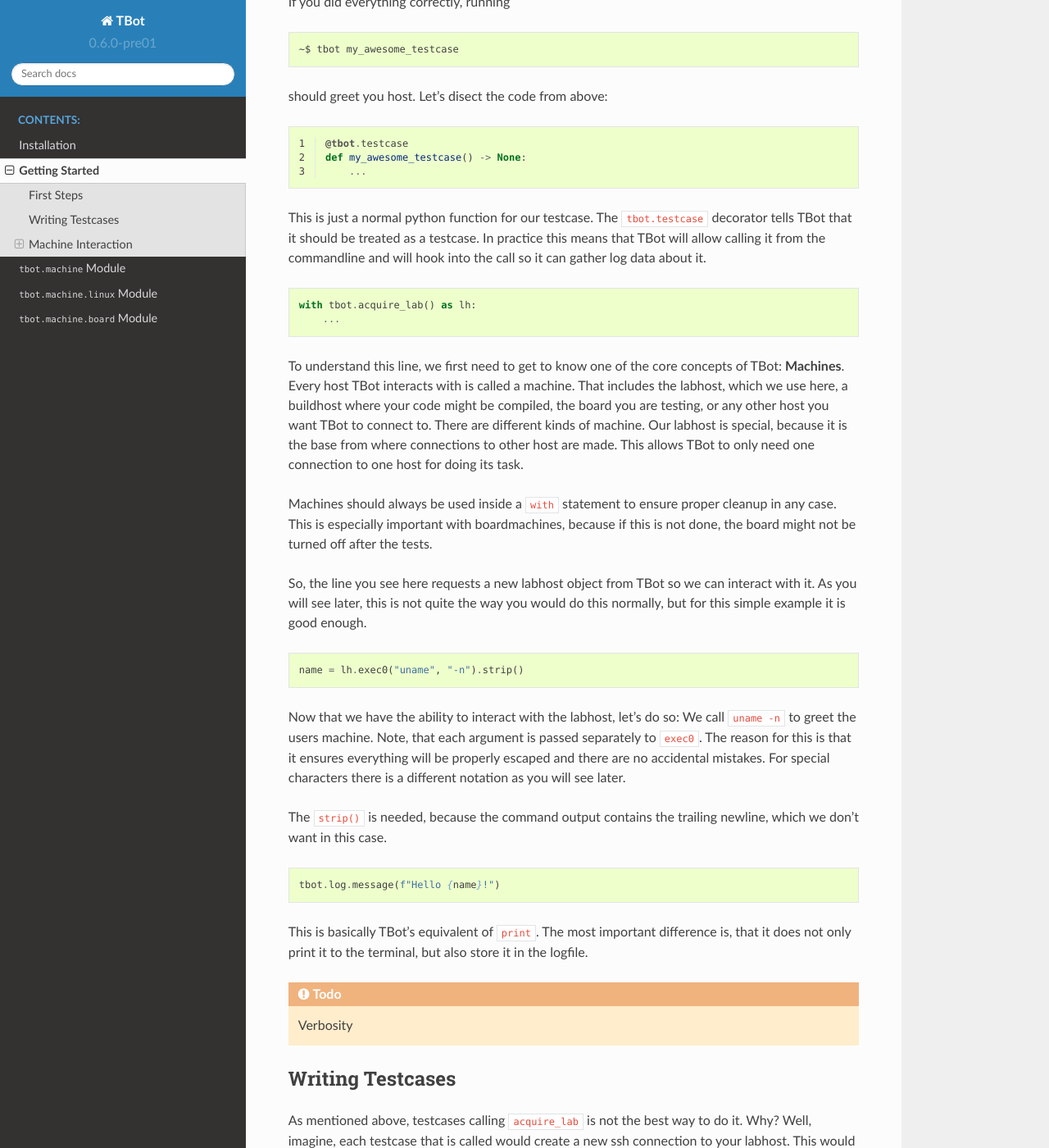
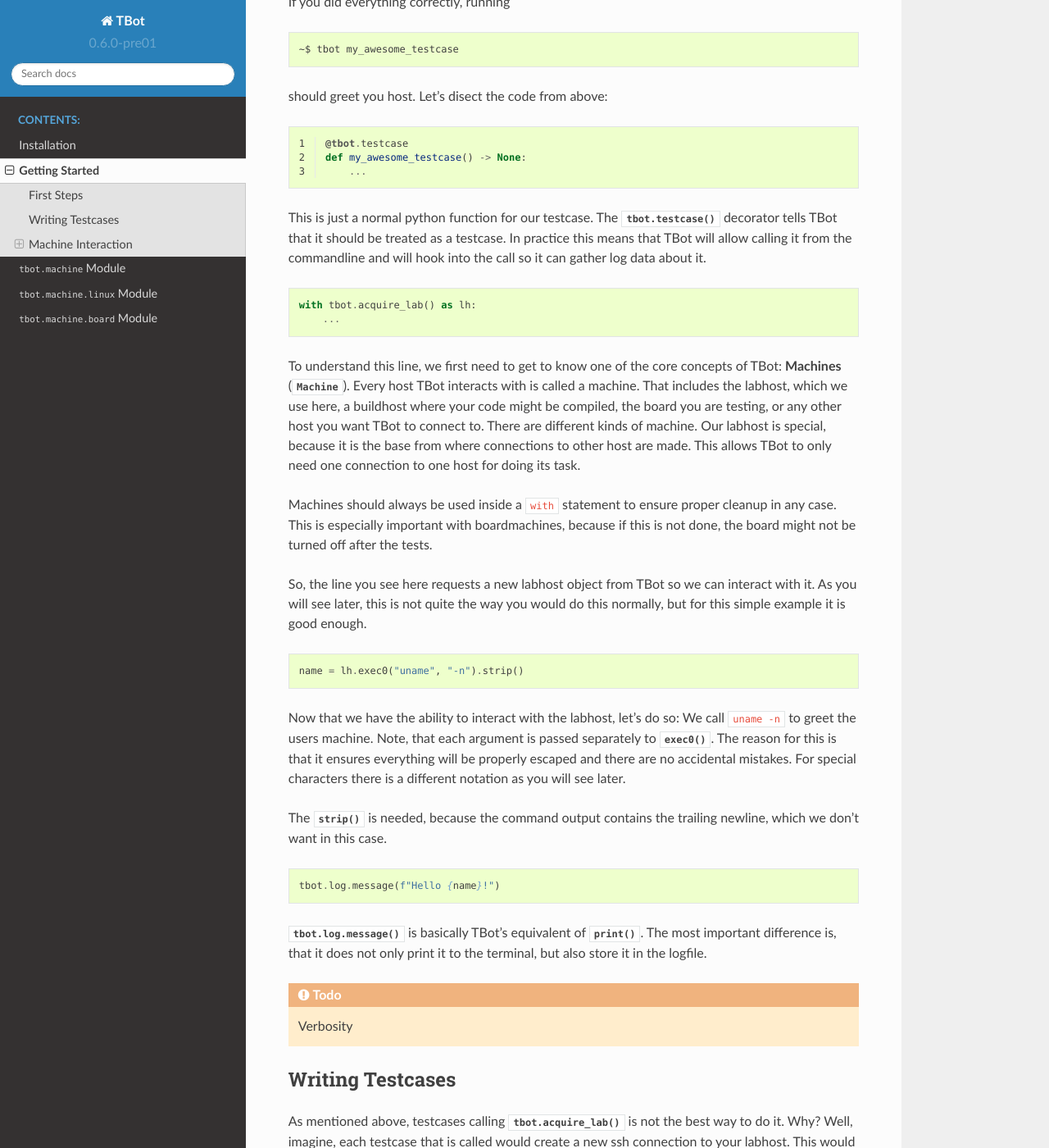
Before and after one commit to Rahix/tbot, a Sphinx documentation site: the page built from doc/getting-started.rst, in a window 1280 px wide and 1400 px high, scrolled down 652 px. Shown: the whole window at 82% size. Built offline with Sphinx 7.4.7 and the Read the Docs theme 2.0.0, drawn with Linux system fonts in a browser that asks for light colours; pages that are not in the unit, such as notebooks, are missing from menus; some of the changed text lies outside the part shown.

Commit message:
doc: Update getting-started
Signed-off-by: Rahix <hws@denx.de>

```diff
--- a/doc/getting-started.rst
+++ b/doc/getting-started.rst
@@ -6,15 +6,15 @@
 
 First Steps
 -----------
-TBot works out of the box. You can run it's selftests like this::
+TBot works out of the box.  You can run it's selftests like this::
 
     ~$ tbot selftest
 
-(If this does not work, please contact the developers. This should not be the case)
+(If this does not work, please contact the developers.  This should not be the case)
 
-Now, let's create some example testcase. Start by creating a file named ``tc.py`` in
-your current directory. Later you will see that you can also name it differently or
-have multiple files, but for now, this is the easiest way. Add the following content::
+Now, let's create some example testcase.  Start by creating a file named ``tc.py`` in
+your current directory.  Later you will see that you can also name it differently or
+have multiple files, but for now, this is the easiest way.  Add the following content::
 
     import tbot
 
@@ -34,14 +34,14 @@
 .. highlight:: python
    :linenothreshold: 3
 
-should greet you host. Let's disect the code from above::
+should greet you host.  Let's disect the code from above::
 
     @tbot.testcase
     def my_awesome_testcase() -> None:
         ...
 
-This is just a normal python function for our testcase. The ``tbot.testcase``
-decorator tells TBot that it should be treated as a testcase. In practice this
+This is just a normal python function for our testcase.  The :func:`tbot.testcase`
+decorator tells TBot that it should be treated as a testcase.  In practice this
 means that TBot will allow calling it from the commandline and will hook into
 the call so it can gather log data about it.
 
@@ -51,14 +51,14 @@
         ...
 
 To understand this line, we first need to get to know one of the core concepts of TBot:
-**Machines**. Every host TBot interacts with is called a machine. That includes the labhost,
-which we use here, a buildhost where your code might be compiled, the board you are testing,
-or any other host you want TBot to connect to. There are different kinds of machine. Our
-labhost is special, because it is the base from where connections to other host are made.
-This allows TBot to only need one connection to one host for doing its task.
+**Machines** (:class:`~tbot.machine.Machine`).  Every host TBot interacts with is called a machine.
+That includes the labhost, which we use here, a buildhost where your code might be compiled,
+the board you are testing, or any other host you want TBot to connect to.  There are different kinds
+of machine.  Our labhost is special, because it is the base from where connections to other host
+are made.  This allows TBot to only need one connection to one host for doing its task.
 
 Machines should always be used inside a ``with`` statement to ensure proper cleanup in any
-case. This is especially important with boardmachines, because if this is not done, the board
+case.  This is especially important with boardmachines, because if this is not done, the board
 might not be turned off after the tests.
 
 So, the line you see here requests a new labhost object from TBot so we can interact with it.
@@ -69,19 +69,20 @@
 
     name = lh.exec0("uname", "-n").strip()
 
-Now that we have the ability to interact with the labhost, let's do so: We call ``uname -n`` to
-greet the users machine. Note, that each argument is passed separately to ``exec0``. The reason
-for this is that it ensures everything will be properly escaped and there are no accidental mistakes.
-For special characters there is a different notation as you will see later.
+Now that we have the ability to interact with the labhost, let's do so: We call
+``uname -n`` to greet the users machine.  Note, that each argument is passed separately to
+:meth:`~tbot.machine.linux.LinuxMachine.exec0`.  The reason for this is that it ensures everything
+will be properly escaped and there are no accidental mistakes.  For special characters there is
+a different notation as you will see later.
 
-The ``strip()`` is needed, because the command output contains the trailing newline, which we don't
+The :meth:`~str.strip` is needed, because the command output contains the trailing newline, which we don't
 want in this case.
 
 ::
 
     tbot.log.message(f"Hello {name}!")
 
-This is basically TBot's equivalent of ``print``. The most important difference is, that it does not
+:func:`tbot.log.message` is basically TBot's equivalent of :func:`print`.  The most important difference is, that it does not
 only print it to the terminal, but also store it in the logfile.
 
 .. TODO::
@@ -89,9 +90,9 @@
 
 Writing Testcases
 -----------------
-As mentioned above, testcases calling ``acquire_lab`` is not the best way to do it. Why? Well, imagine,
-each testcase that is called would create a new ssh connection to your labhost. This would be really
-inefficient. The easiest solution is to require the lab as a parameter like this::
+As mentioned above, testcases calling :func:`tbot.acquire_lab` is not the best way to do it.  Why?  Well, imagine,
+each testcase that is called would create a new ssh connection to your labhost.  This would be really
+inefficient.  The easiest solution is to require the lab as a parameter like this::
 
     import tbot
     from tbot.machine import linux
@@ -117,12 +118,14 @@
             name = lh.exec0("uname", "-n").strip()
             tbot.log.message(f"Hello {name}!")
 
-I'd suggest remembering this and using it for any testcase that should be commandline callable.
+I'd suggest remembering this and using it for any testcase that should be commandline callable.  Also,
+if you take a look at the documentation for :func:`tbot.acquire_uboot` and :func:`tbot.acquire_linux`,
+there are similar recipes available.  More about those two functions later.
 
 .. note::
-    In this documentation and in the TBot sources, type annotations are used everywhere. This allows
+    In this documentation and in the TBot sources, type annotations are used everywhere.  This allows
     the use of a static type-checker such as ``mypy``, which makes finding bugs before you even run
-    the code a lot easier. Of course, this is optional, the following code would work just as well::
+    the code a lot easier.  Of course, this is optional, the following code would work just as well::
 
 
         import tbot
@@ -133,11 +136,11 @@
                 name = lh.exec0("uname", "-n")
                 tbot.log.message(f"Hello {name}!")
 
-Calling other testcases is just as easy as calling a python function. From your perspective, a testcase
-*is* just a python function. If you want to call testcases from other files, import them like you would
+Calling other testcases is just as easy as calling a python function.  From your perspective, a testcase
+*is* just a python function.  If you want to call testcases from other files, import them like you would
 with a python module.
 
-TBot contains a library of testcases for common tasks that you can make use of. Take a look at ``tbot.tc``.
+TBot contains a library of testcases for common tasks that you can make use of.  Take a look at :mod:`tbot.tc`.
 
 
 Machine Interaction
@@ -145,17 +148,19 @@
 
 Linux
 ^^^^^
-All linux machine (``tbot.machine.linux.LinuxMachine``) implement two methods for executing commands:
-``exec`` and ``exec0``. ``exec0`` is just a wrapper around ``exec`` that ensures the return code of the
-command is ``0``. Both take the command as one parameter per commandline parameter. For example::
+All :class:`~tbot.machine.linux.LinuxMachine` implement two methods for executing commands:
+:meth:`~tbot.machine.linux.LinuxMachine.exec` and :meth:`~tbot.machine.linux.LinuxMachine.exec0`.
+:meth:`~tbot.machine.linux.LinuxMachine.exec0` is just a wrapper around
+:meth:`~tbot.machine.linux.LinuxMachine.exec` that ensures the return code of the command is ``0``.
+Both take the command as one argument per commandline parameter.  For example::
 
     output = m.exec0("uname", "-n")
     output = m.exec0("dmesg")
     output = m.exec0("echo", "$!#?")
 
 TBot will ensure that arguments are properly escaped, so you can pass in anything without worrying.
-This poses a problem, when you need special syntaxes. For example when you try to use shell expansion
-of environment variables. To do this, use the following::
+This poses a problem, when you need special syntaxes.  For example when you try to use shell expansion
+of environment variables.  To do this, use the following::
 
     from tbot.machine import linux
 
@@ -163,19 +168,21 @@
 
 This is not the only special parameter you can use:
 
-* ``linux.Pipe``: A ``|`` for piping command output to another command
+* :func:`~tbot.machine.linux.Env`: Environment variable expansion
+* :data:`~tbot.machine.linux.Pipe`: A ``|`` for piping command output to another command
 
 .. TODO::
     More, like eg. ``linux.Then``, ``linux.Background``, ``linux.OrElse``, ``linux.AndThen``
 
-Another thing TBot handles specially is paths. A path can be created like this::
+Another thing TBot handles specially is paths.  A :class:`~tbot.machine.linux.Path` can be
+created like this::
 
     from tbot.machine import linux
 
     p = linux.Path(machine, "/foo/bar")
 
-``p`` is now a path. TBot's paths are based on python's ``pathlib`` so you can use all the usual
-methods / operators::
+``p`` is now a :class:`~tbot.machine.linux.Path`.  TBot's paths are based on
+python's :mod:`pathlib` so you can use all the usual methods / operators::
 
     file_in_p = p / "dirname" / "file.txt"
     if not p.exists():
@@ -183,7 +190,7 @@
     if no p.is_dir():
         raise RuntimeError(f"{p} must be a directory!")
 
-TBot's paths have a very nice property: They are bound to the host they were created with. This means
+TBot's paths have a very nice property: They are bound to the host they were created with.  This means
 that you cannot accidentally use a path on a wrong machine::
 
     m = tbot.acquire_lab()
@@ -196,7 +203,7 @@
 
 Board
 ^^^^^
-Interacting with the board is similar to interacting with a host like the labhost. The only difference
+Interacting with the board is similar to interacting with a host like the labhost.  The only difference
 is that this time, we need to first initialize the board::
 
     with tbot.acquire_board(lh) as b:
@@ -220,21 +227,21 @@
 
 Interactive
 ^^^^^^^^^^^
-One convenience function of TBot is allowing the user to directly access most machines' shells. There are
+One convenience function of TBot is allowing the user to directly access most machines' shells.  There are
 two ways to do so.
 
 .. highlight:: guess
    :linenothreshold: 3
 
 1. Calling one of the ``interactive_lab``, ``interactive_build``, ``interactive_board``, ``interactive_uboot``
-   ``interactive_linux`` testcases. This is the most straight forward. It might look like this::
+   ``interactive_linux`` testcases.  This is the most straight forward.  It might look like this::
 
         ~$ tbot -l labs/mylab.py -b boards/myboard.py interactive_uboot
 
 .. highlight:: python
    :linenothreshold: 3
 
-2. Calling ``machine.interactive()`` in your testcase. For example::
+2. Calling ``machine.interactive()`` in your testcase.  For example::
 
         with tbot.acquire_board(lh) as b:
             with tbot.acquire_linux(b) as lnx:
--- a/doc/module-main.rst
+++ b/doc/module-main.rst
@@ -35,7 +35,7 @@
 
 .. py:class:: tbot.log.c(s: str) -> tbot.log.c
 
-    Color a string. Reexport from :mod:`termcolor2`
+    Color a string.  Reexport from :mod:`termcolor2`
 
     **Example**::
 
```
